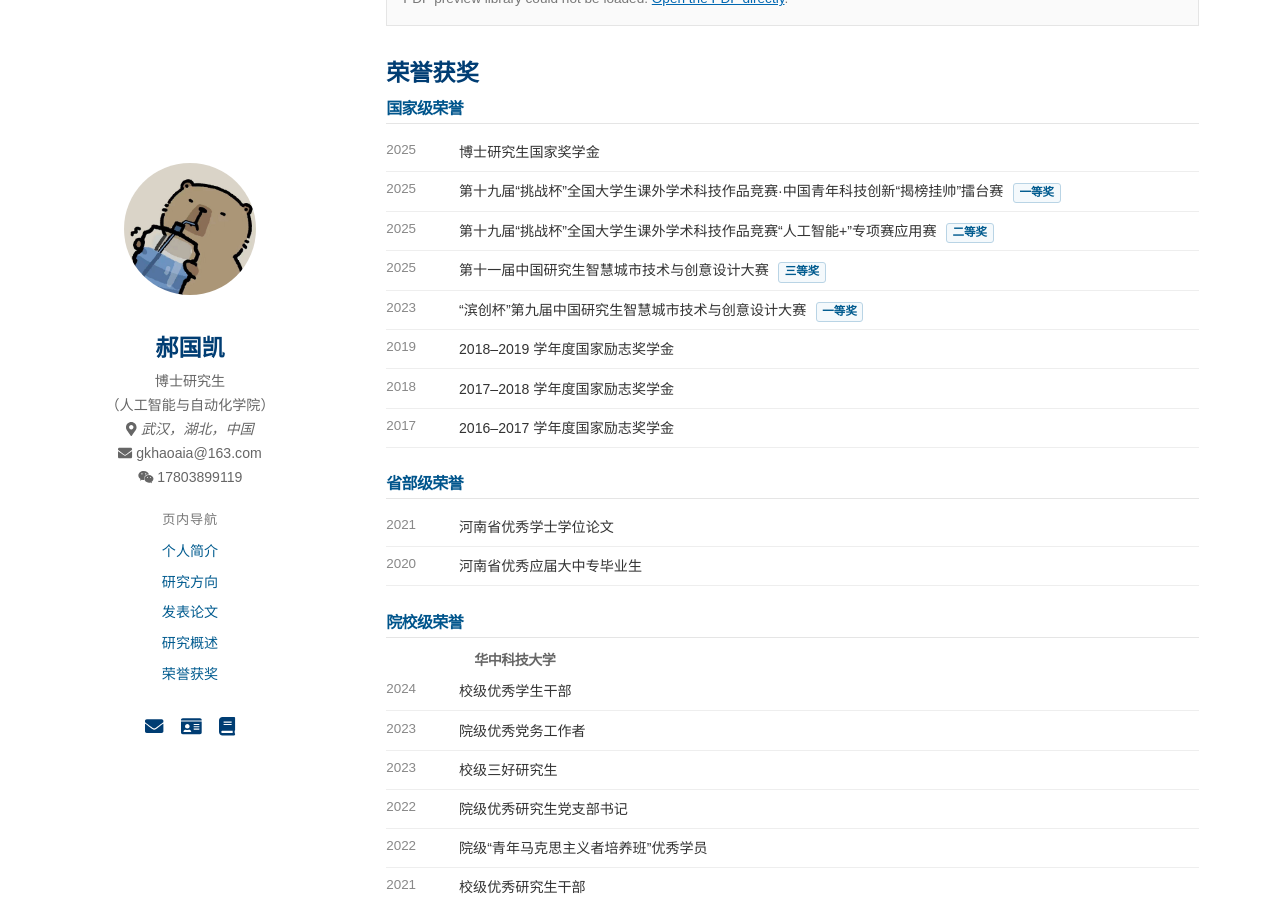
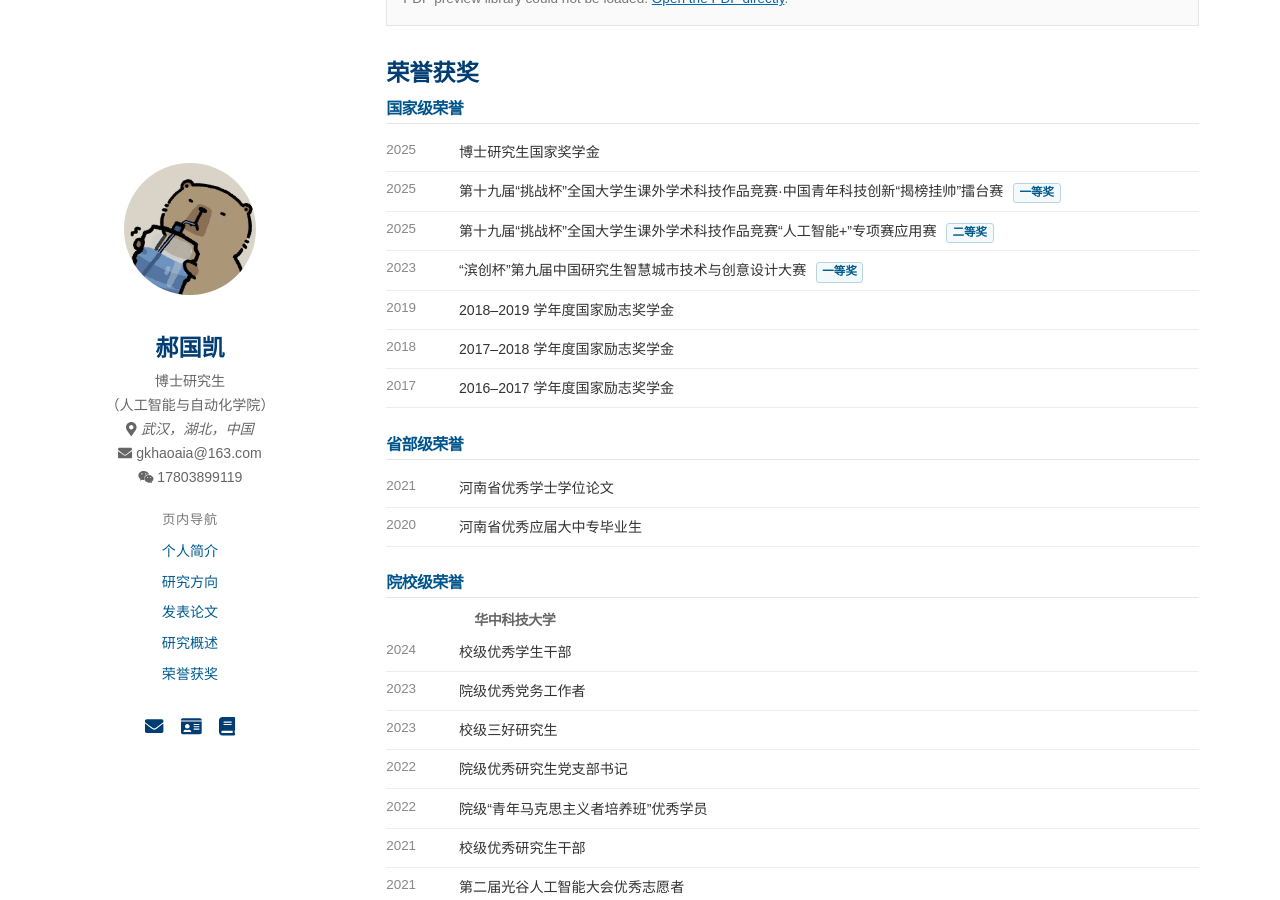
Before and after one commit to guokai-hao/guokai-hao.github.io, a Jekyll site: the page built from index.html, in a window 1280 px wide and 900 px high, scrolled down 1835 px. Built offline with Jekyll 4.4.1, drawn with Linux system fonts in a browser that asks for light colours; nearby versions of some CDN libraries.

Commit message:
Update honors.yml

```diff
--- a/_data/honors.yml
+++ b/_data/honors.yml
@@ -15,10 +15,6 @@
     - year: 2025
       title: "第十九届“挑战杯”全国大学生课外学术科技作品竞赛“人工智能+”专项赛应用赛"
       award: "二等奖"
-
-    - year: 2025
-      title: "第十一届中国研究生智慧城市技术与创意设计大赛"
-      award: "三等奖"
 
     - year: 2023
       title: "“滨创杯”第九届中国研究生智慧城市技术与创意设计大赛"
```
